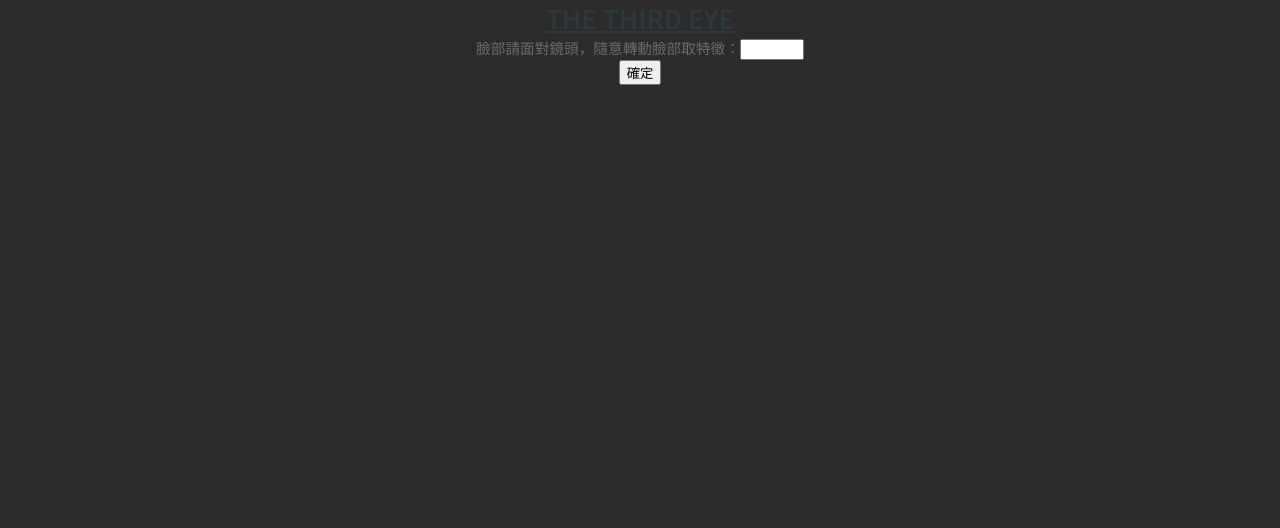
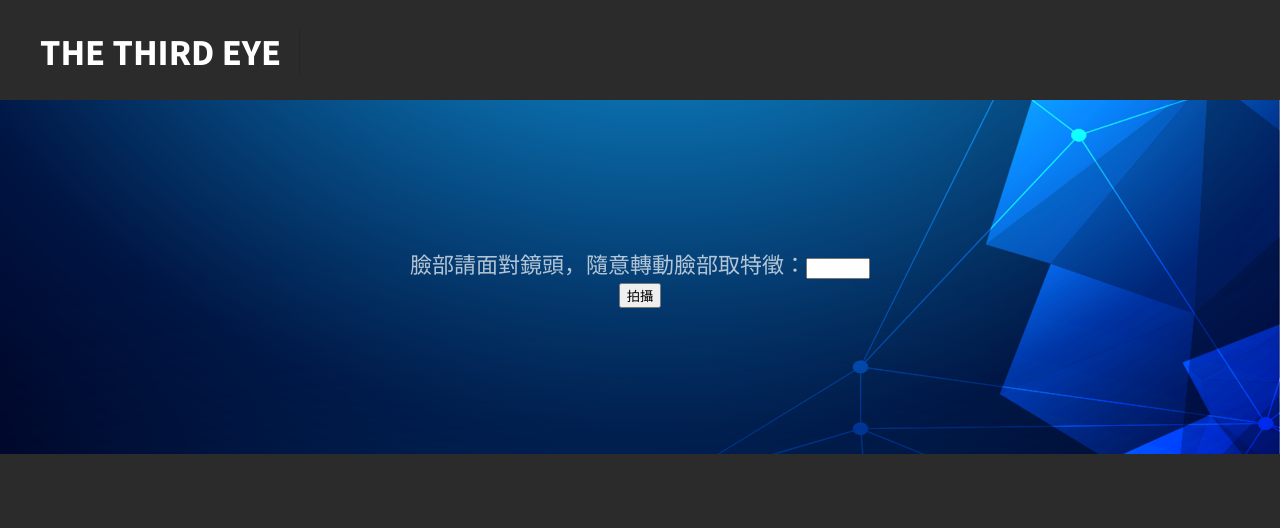
Before and after one commit to HarrisLai/Browser, a Django app: page /all in a window 1280 px wide. Shown: the top 528 px of the page. Run offline with Django 3.2, Linux system fonts and the light colour scheme.

Commit message:
Add files via upload

```diff
--- a/facecheck/camera/static/css/default.css
+++ b/facecheck/camera/static/css/default.css
@@ -477,7 +477,7 @@ ul.contact li a.icon-rss:before
 	#header-featured
 	{
 		padding: 10em 0em;
-		background-image: url(images/banner.jpg);
+		background-image: url(images/banner.png);
 		background-position: center;
 		background-size: cover;
 	}
--- a/facecheck/camera/templates/internet/all.html
+++ b/facecheck/camera/templates/internet/all.html
@@ -3,6 +3,6 @@
 <form action="\test1" method="post" align="center">
     {% csrf_token %}
     臉部請面對鏡頭，隨意轉動臉部取特徵：<input type="number" min="1" max="100" name="value"><br>
-    <input type="submit" value="確定" class="btn show-new-item">
+    <input type="submit" value="拍攝">
 </form>
 {% endblock %}
--- a/facecheck/camera/templates/internet/camera.html
+++ b/facecheck/camera/templates/internet/camera.html
@@ -1,8 +1,8 @@
 {% extends "internet/index.html" %}
 {% block content %}
-<ul class="nav">
+<ul>
     <li><a href="\all">臉部校正(無)</a></li>
     <li><a href="\only">臉部校正(5點)</a></li>
-    <li><a href="\test3">臉部校正(68點)</a></li>
+    <li><a href="\only">臉部校正(68點)</a></li>
 </ul>
 {% endblock %}
--- a/facecheck/camera/templates/internet/index.html
+++ b/facecheck/camera/templates/internet/index.html
@@ -10,16 +10,28 @@
     </head>
 
     <body>
-        <div class="index">
+        <div id="header" class="container">
+		    <div id="logo">
 			    <h1 align="center"><a href="http://site-2031560-4364-3167.mystrikingly.com/" >THE THIRD EYE</a></h1>
+		    </div>
+        </div>
+        <div id="header-featured">
+            <div id="banner-wrapper">
+                <div id="banner" class="container">
                     {% block content %}
                     <form action="\camera" method="post" align="center">
                         {% csrf_token %}
                         <font color="white">請輸入名稱:</font><input type="text" name="name"><br>
-                <input type="submit" value="確定" class="btn show-new-item">
-                <input type="reset" value="取消" class="btn show-new-item">
+                        <input type="submit" value="確定" >
+                        <input type="reset" value="取消" >
                     </form>
                     {% endblock %}
+                </div>
+            </div>
+        </div>
+        <div id="featured" class="extra2 margin-btm container">
+
+
 
         </div>
 
--- a/facecheck/camera/views.py
+++ b/facecheck/camera/views.py
@@ -9,6 +9,7 @@ import imutils
 from . import fr_align, facealigner_fr, fcong_fr
 from .facealigner_fr import FaceAligner_fr
 def index(request):
+    video = cv2.VideoCapture(0)
     return render(request,'internet/index.html',locals())
 def all(request):
     return render(request, 'internet/all.html', locals())
@@ -82,7 +83,7 @@ def camera1(request):
     return render(request, 'internet/test.html', locals())
 
 def only(request):
-
+    title = "上"
     return render(request, 'internet/only.html', locals())
 hit = 0
 
```
Also changed, not shown: facecheck/camera/static/css/fonts/FontAwesome.otf (added), facecheck/camera/static/css/fonts/fontawesome-webfont.ttf (added), facecheck/camera/static/css/fonts/fontawesome-webfont.woff (added), facecheck/camera/static/css/images/banner.png (added), 2 other files. Lines whose indentation alone changed are shown as unchanged.
